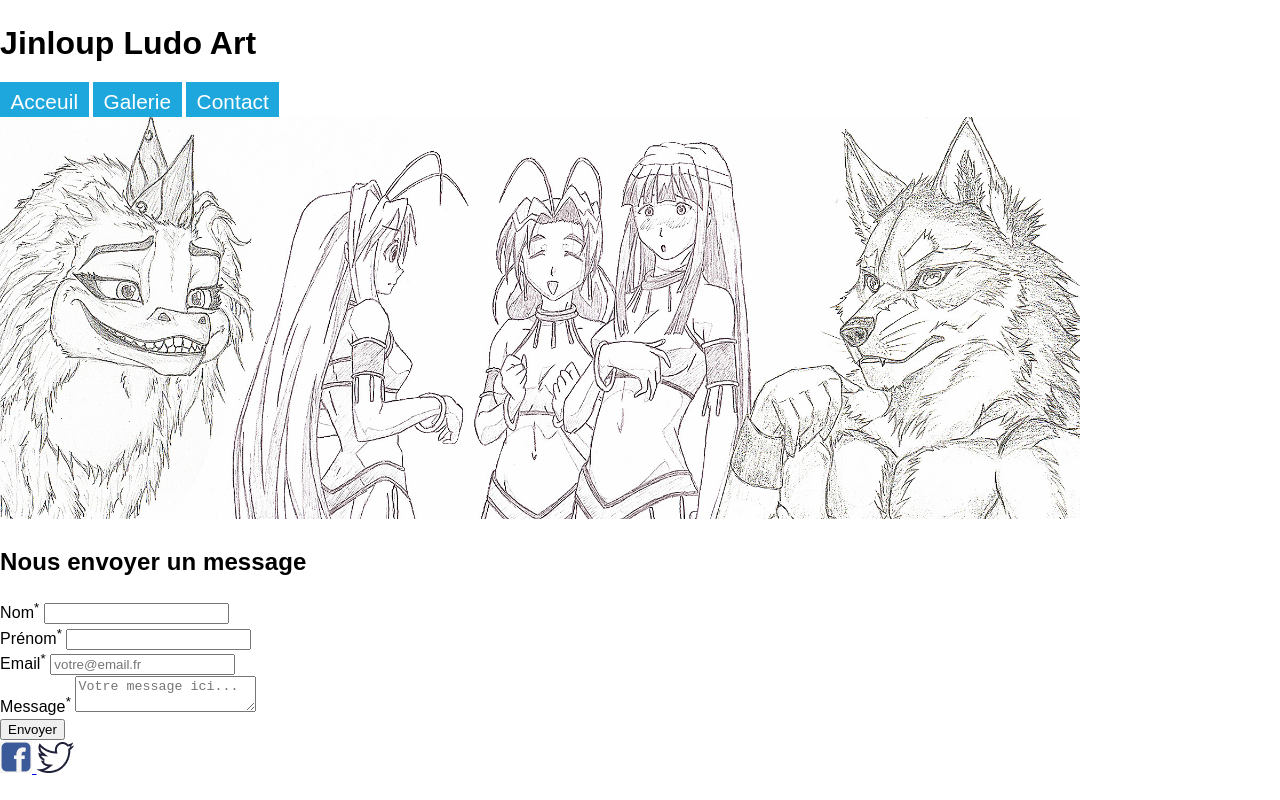
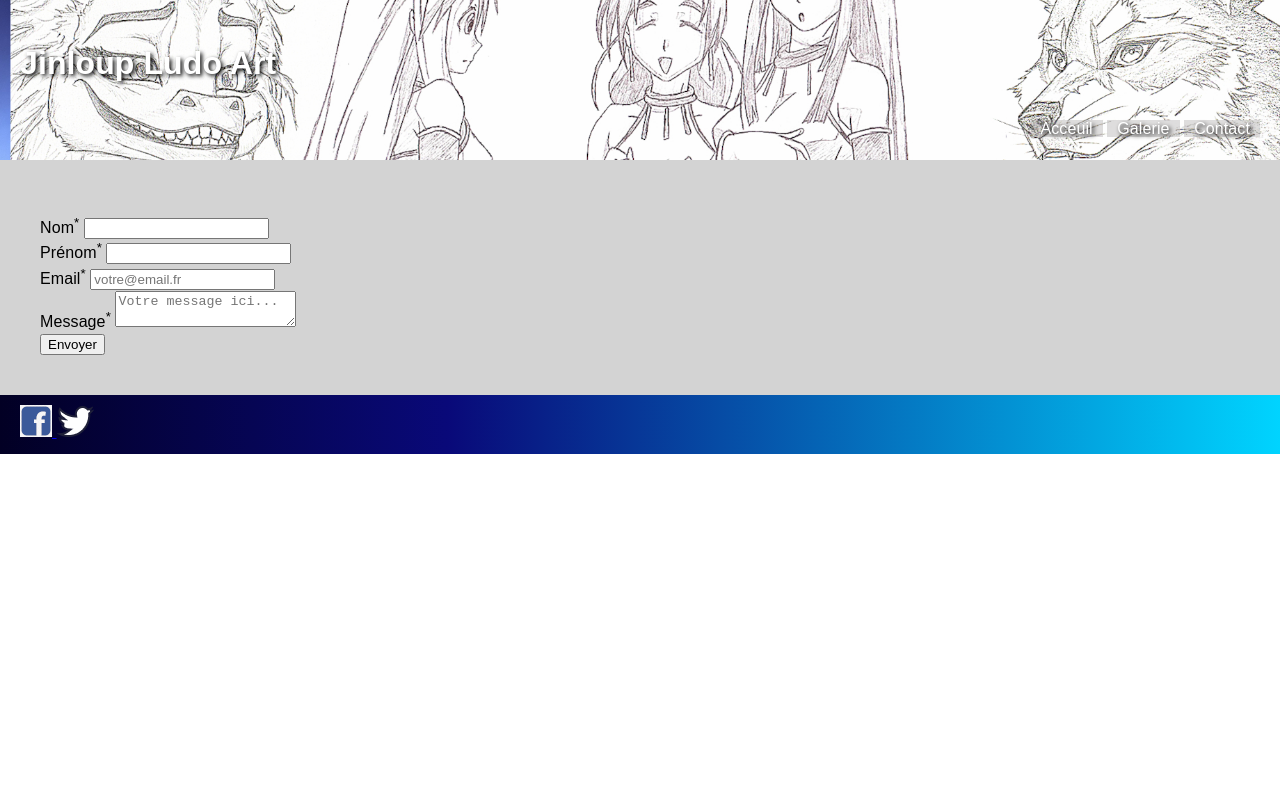
Before and after one commit to G-Ludovic/Jinloup_Ludo_Art, a plain HTML site: page contact.html in a window 1280 px wide. Drawn offline with Linux system fonts and the light colour scheme.

Commit message:
mise en style css de toutes mes pages. Il reste un soucis de décalage sur la page contact.html avec ma bannière et le formulaire de contact

```diff
--- a/contact.html
+++ b/contact.html
@@ -5,23 +5,25 @@
     <meta charset="UTF-8">
     <title>Jinloup Ludo Art</title>
     <meta name="description" content="Galerie d'art de Jinloup Ludo Art">
-    <link href="style.css" rel="stylesheet">
+    <link href="style.css" rel="stylesheet" media="screen">
+    <link href="print.css" rel="stylesheet" media="print">
 </head>
 
 <body>
-    <header>
+    <header class="header">
         <h1>Jinloup Ludo Art</h1>
-        <nav>
+        <nav class="header-nav">
             <a href="index.html" class="button">Acceuil</a>
             <a href="galerie.html" class="button">Galerie</a>
             <a href="contact.html" class="button">Contact</a>
         </nav>
-        <img src="img/Banniere.jpg" alt="Bannière du site Jinloup Ludo Art" width="1080" height="402">
     </header>
 
-    <section>
+    <section class="main">
+        <header class="post-header">
                 <h2>Nous envoyer un message</h2>
-            <form action="contact.html">
+        </header>
+        <form action="contact.html" class="form">
             <div>
                 <label for="lastname">Nom<sup>*</sup></label>
                     <input type="text" required id="lastname" name="lastname">
@@ -44,7 +46,7 @@
         </form>
     </section>
 
-    <footer>
+    <footer class="footer">
         <nav>
             <a target="_blank" href="https://www.facebook.com/" class="lien-icone">
                 <img src="logos/facebook.png" alt="Logo Facebook" >
--- a/style.css
+++ b/style.css
@@ -88,7 +88,7 @@ body {
     color: #ffffff;
     background: #1ea7dd;
     text-decoration: none;
-    font-size: 1.3rem;
+    /*font-size: 1.3rem;*/
     padding: 0.4em 0.5em;
 }
 
@@ -109,3 +109,11 @@ hr {
 .post-header h2 {
     overflow: hidden;
 }
+
+.form {
+    position: relative;
+    background: lightgrey;
+    padding: 70px 20px 20px;
+    font-size: 16px;
+    /*z-index: 1;*/
+}
```
Also changed, not shown: galerie.html (+20 -10 lines), index.html (+0 -3 lines). Lines whose indentation alone changed are shown as unchanged.
